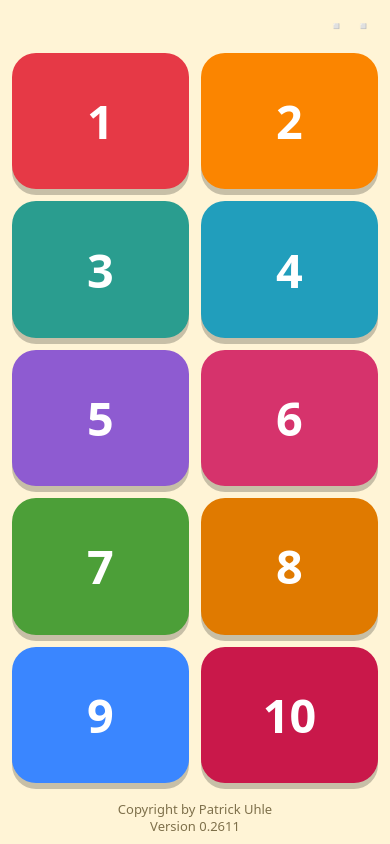
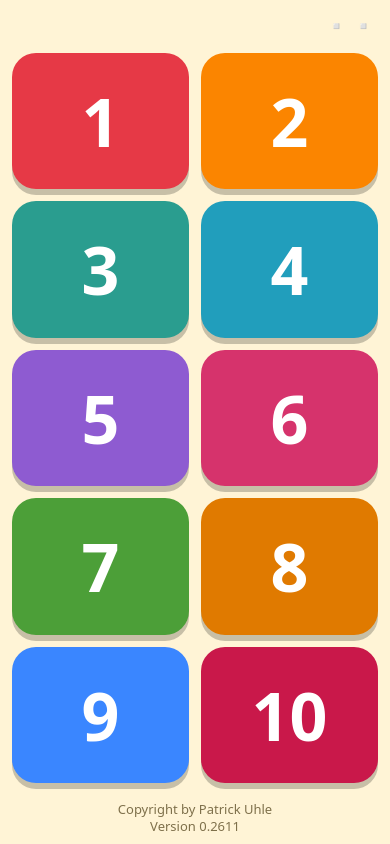
Before and after one commit to eueu2k12/lernapp, a plain HTML site: page index.html in a window 390 px wide. Both pictures are taken after a click on the button "Start". Drawn offline with Linux system fonts and the light colour scheme.

Commit message:
Add files via upload

```diff
--- a/index.html
+++ b/index.html
@@ -17,9 +17,9 @@ button{font:inherit;border:0;cursor:pointer;color:#fff}
 .big:active{transform:translateY(6px);box-shadow:0 2px 0 #c26500}
 @keyframes pulse{50%{transform:scale(1.05)}}
 h1{font-size:clamp(26px,6vmin,64px);margin:0;text-align:center}
-.grid{width:100%;max-width:1200px;flex:1;min-height:0;display:grid;grid-template-columns:repeat(5,1fr);gap:12px}
-@media (orientation:portrait){.grid{grid-template-columns:repeat(2,1fr)}}
-.num{font-size:clamp(40px,12vmin,110px);font-weight:800;border-radius:24px;box-shadow:0 6px 0 rgba(0,0,0,.22)}
+.grid{width:100%;max-width:1200px;flex:1;min-height:0;display:grid;grid-template-columns:repeat(5,1fr);grid-template-rows:repeat(2,minmax(0,1fr));gap:12px}
+@media (orientation:portrait){.grid{grid-template-columns:repeat(2,1fr);grid-template-rows:repeat(5,minmax(0,1fr))}}
+.num{min-height:0;min-width:0;padding:0;font-size:clamp(40px,17vmin,170px);line-height:1;font-weight:800;border-radius:24px;box-shadow:0 6px 0 rgba(0,0,0,.22)}
 .num:active{transform:translateY(4px)}
 .shake{animation:shake .4s}@keyframes shake{25%{transform:translateX(-10px)}75%{transform:translateX(10px)}}
 .tiles{width:100%;max-width:1200px;flex:1;min-height:0;display:grid;grid-template-columns:repeat(3,1fr);gap:16px}
--- a/sw.js
+++ b/sw.js
@@ -1,4 +1,4 @@
-const C='lernapp-0.2611-5';
+const C='lernapp-0.2611-6';
 const F=['./','./index.html','./manifest.webmanifest','./icon-180.png','./icon-192.png','./icon-512.png','./img/fussgaenger.png','./img/fahrrad.png','./img/bus.png','./img/sackgasse.png','./img/halteverbot.png','./img/fussweg.png','./img/ampel.png','./img/autobahn.png','./img/vorfahrtgew.png','./img/einfahrt.png','./img/wild.png','./img/schleuder.png','./img/gegenverkehr.png','./img/baustelle.png','./img/ueberholen.png','./img/kreuzung.png','./img/parken.png','./img/tempo60.png','./img/stop.png','./img/vorfahrtstr.png'];
 self.addEventListener('install',e=>{e.waitUntil(caches.open(C).then(c=>c.addAll(F)));self.skipWaiting()});
 self.addEventListener('activate',e=>{e.waitUntil(caches.keys().then(k=>Promise.all(k.filter(x=>x!==C).map(x=>caches.delete(x)))));self.clients.claim()});
```
